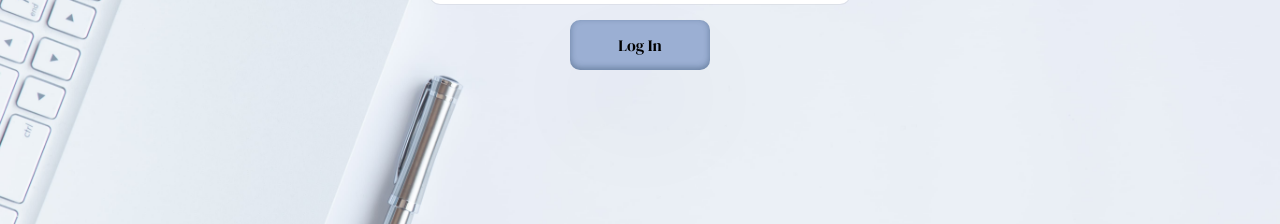
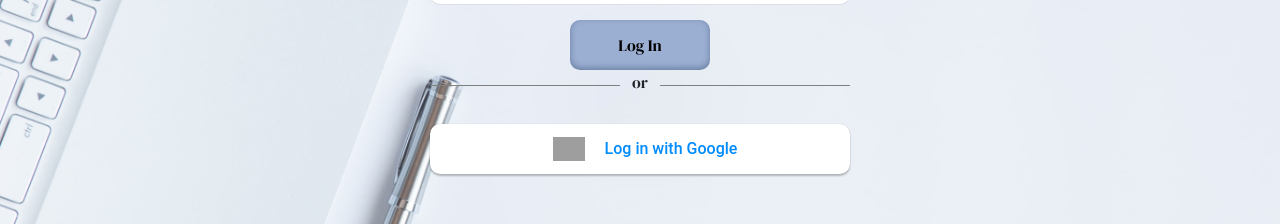
Before and after one commit to NataliiaValko/goit-react-hw-08-phonebook, a React (Create React App) app: page /login in a window 1280 px wide. Shown: the part 289-513 px from the top of the page. Built offline with nearby package versions, Linux system fonts and the light colour scheme; grey boxes are pictures that could not be loaded.

Commit message:
adds markup butoon google login

```diff
--- a/package.json
+++ b/package.json
@@ -12,12 +12,12 @@
     "@testing-library/user-event": "^12.8.3",
     "axios": "^0.21.4",
     "bootstrap": "^5.1.1",
-    "json-server": "^0.16.3",
     "modern-normalize": "^1.1.0",
     "prop-types": "^15.7.2",
     "react": "^17.0.2",
     "react-bootstrap": "^2.0.0-rc.0",
     "react-dom": "^17.0.2",
+    "react-google-login": "^5.2.2",
     "react-icons": "^4.2.0",
     "react-notifications-component": "^3.1.0",
     "react-redux": "^7.2.5",
@@ -25,7 +25,6 @@
     "react-scripts": "4.0.3",
     "redux": "^4.1.1",
     "redux-persist": "^6.0.0",
-    "uuid": "^8.3.2",
     "web-vitals": "^1.1.2"
   },
   "scripts": {
--- /dev/null
+++ b/src/components/ButtonGoogleLogin/ButtonGoogleLogin.js
@@ -0,0 +1,53 @@
+import { GoogleLogin } from 'react-google-login';
+import { useDispatch } from 'react-redux';
+
+// refresh token
+import { refreshTokenSetup } from './refreshToken';
+import s from './ButtonGoogleLogin.module.css';
+
+const clientId =
+  '1053058699180-rjbu64pbbnr3glt31ten2uj7p4uv0jrn.apps.googleusercontent.com';
+
+const ButtonGoogleLogin = () => {
+  const dispatch = useDispatch();
+  const onSuccess = res => {
+    console.log('Login Success: currentUser:', res.profileObj);
+    refreshTokenSetup(res);
+  };
+
+  const onFailure = res => {
+    console.log('Login failed: res:', res);
+    alert(
+      `Failed to login. 😢 Please ping this to repo owner twitter.com/sivanesh_fiz`,
+    );
+  };
+
+  return (
+    <GoogleLogin
+      clientId={clientId}
+      buttonText="Log in with Google"
+      onSuccess={onSuccess}
+      onFailure={onFailure}
+      isSignedIn={true}
+      render={renderProps => (
+        <button
+          className={s.buttonGoogle}
+          onClick={renderProps.onClick}
+          disabled={renderProps.disabled}
+        >
+          <div className={s.logoWrapper}>
+            <img
+              src="https://img.icons8.com/color/50/000000/google-logo.png"
+              width="32"
+              height="32"
+              alt="logo google"
+            />
+          </div>
+          Log in with Google
+        </button>
+      )}
+    />
+  );
+};
+
+export default ButtonGoogleLogin;
--- /dev/null
+++ b/src/components/ButtonGoogleLogin/ButtonGoogleLogin.module.css
@@ -0,0 +1,26 @@
+.buttonGoogle {
+  width: 100%;
+  color: rgb(0, 140, 255);
+  border-radius: 10px;
+  overflow: hidden;
+  justify-content: center;
+  height: 50px;
+  font-size: 16px;
+  margin-right: 10px;
+
+  background-color: rgb(255, 255, 255);
+  display: inline-flex;
+  align-items: center;
+  box-shadow: rgb(0 0 0 / 24%) 0px 2px 2px 0px, rgb(0 0 0 / 24%) 0px 0px 1px 0px;
+  padding: 0px;
+  border: 1px solid transparent;
+  font-weight: 500;
+  font-family: Roboto, sans-serif;
+}
+
+.logoWrapper {
+  margin-right: 10px;
+  background: rgb(255, 255, 255);
+  padding: 10px;
+  border-radius: 10px;
+}
--- /dev/null
+++ b/src/components/ButtonGoogleLogin/index.js
@@ -0,0 +1 @@
+export { default } from './ButtonGoogleLogin';
--- /dev/null
+++ b/src/components/ButtonGoogleLogin/refreshToken.js
@@ -0,0 +1,18 @@
+export const refreshTokenSetup = res => {
+  // Timing to renew access token
+  let refreshTiming = (res.tokenObj.expires_in || 3600 - 5 * 60) * 1000;
+
+  const refreshToken = async () => {
+    const newAuthRes = await res.reloadAuthResponse();
+    refreshTiming = (newAuthRes.expires_in || 3600 - 5 * 60) * 1000;
+    console.log('newAuthRes:', newAuthRes);
+    // saveUserToken(newAuthRes.access_token);  <-- save new token
+    localStorage.setItem('authToken', newAuthRes.id_token);
+
+    // Setup the other timer after the first one
+    setTimeout(refreshToken, refreshTiming);
+  };
+
+  // Setup first refresh timer
+  setTimeout(refreshToken, refreshTiming);
+};
--- a/src/components/FormaLogIn/FormaLogIn.js
+++ b/src/components/FormaLogIn/FormaLogIn.js
@@ -4,6 +4,7 @@ import 'bootstrap/dist/css/bootstrap.min.css';
 import { useDispatch } from 'react-redux';
 import { useState } from 'react';
 
+import ButtonGoogleLogin from 'components/ButtonGoogleLogin';
 import authOperations from 'redux/auth/auth-operations';
 import s from './FormaLogIn.module.css';
 
@@ -60,6 +61,8 @@ const FormaLogIn = () => {
         <Button className={s.buttonLog} type="submit">
           Log In
         </Button>
+        <span className={s.separator}>Or</span>
+        <ButtonGoogleLogin />
       </Form>
     </div>
   );
--- a/src/components/FormaLogIn/FormaLogIn.module.css
+++ b/src/components/FormaLogIn/FormaLogIn.module.css
@@ -38,3 +38,32 @@
     rgb(0 0 0 / 30%) 0px 30px 60px -30px,
     rgb(10 37 64 / 35%) 0px -2px 6px 0px inset;
 }
+
+.separator {
+  position: relative;
+  display: block;
+  text-transform: lowercase;
+  font-size: 16px;
+  text-align: center;
+  margin-bottom: 30px;
+}
+
+.separator::after {
+  position: absolute;
+  content: '';
+  top: 15px;
+  left: 0;
+  width: 190px;
+  height: 1px;
+  background-color: grey;
+}
+
+.separator::before {
+  position: absolute;
+  content: '';
+  top: 15px;
+  right: 0;
+  width: 190px;
+  height: 1px;
+  background-color: grey;
+}
```
Also changed, not shown: src/components/ButtonGoogleLogin/ButtonGoogleLogout.js (added, +24 -0 lines), 1 other file (tests, documents, lock files or other folders).
